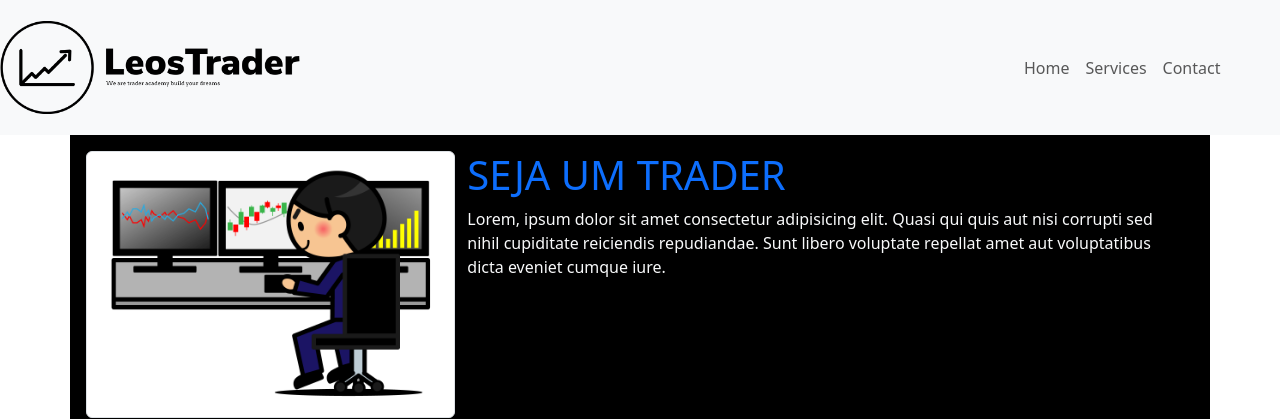
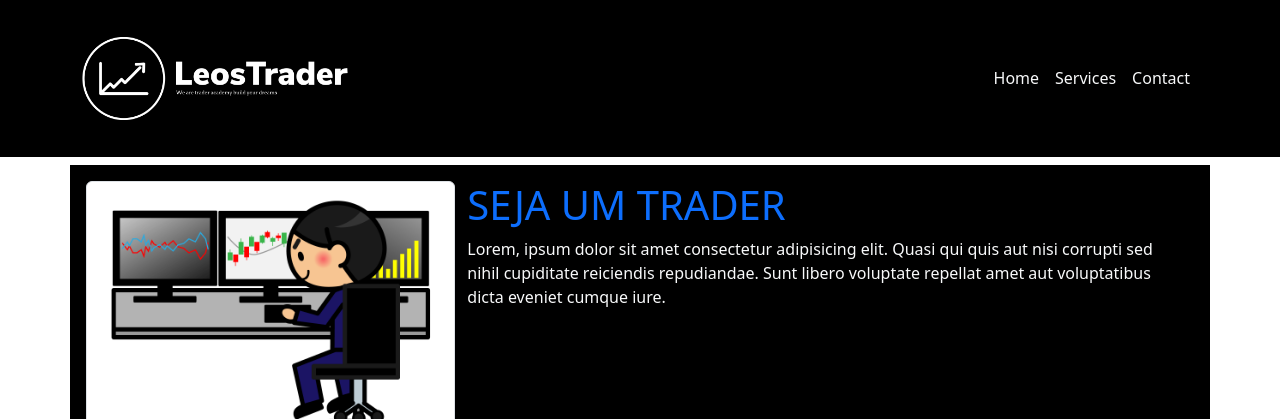
Before and after one commit to Leosharkdev/leos-trader, a PHP site: page / in a window 1280 px wide. Shown: the top 419 px of the page. Run offline with PHP 8.4, Linux system fonts and the light colour scheme.

Commit message:
atualização de card e inicio de footer

```diff
--- a/index.php
+++ b/index.php
@@ -5,38 +5,41 @@
     <meta charset="UTF-8">
     <meta http-equiv="X-UA-Compatible" content="IE=edge">
     <meta name="viewport" content="width=device-width, initial-scale=1.0">
-    <title>Document</title>
+    <title>Leos-trader</title>
     <link href="https://cdn.jsdelivr.net/npm/bootstrap@5.3.0-alpha3/dist/css/bootstrap.min.css" rel="stylesheet"
         integrity="sha384-KK94CHFLLe+nY2dmCWGMq91rCGa5gtU4mk92HdvYe+M/SXH301p5ILy+dN9+nJOZ" crossorigin="anonymous">
 </head>
 
 <body>
     <header>
-        <div>
 
-            <nav class="navbar navbar-light bg-light">
+        <div class="p-3 mb-2 bg-black">
 
-                <nav class="navbar navbar-expand-lg navbar-light bg-light">
+            <nav class="navbar ">
+                <div class="container">
+
+                    <nav class="navbar navbar-expand-lg ">
                         <a class="navbar-brand" href="#">
-                    <img src="assets/img/leostrader-low-resolution-logo-black-on-transparent-background.png" alt=""
-                        width="30%" height="30%">
+                            <img src="assets/img/leostrader-low-resolution-logo-white-on-transparent-background.png"
+                                alt="" width="30%" height="30%">
                         </a>
                         <button class="navbar-toggler" type="button" data-toggle="collapse" data-target="#navbarNav"
                             aria-controls="navbarNav" aria-expanded="false" aria-label="Toggle navigation">
                             <span class="navbar-toggler-icon"></span>
                         </button>
                         <div class="collapse navbar-collapse" id="navbarNav">
-                        <ul class="navbar-nav">
+                            <ul class="navbar-nav text-white">
                                 <li class="nav-item active">
-                                <a class="nav-link" href="#">Home <span class="sr-only"></span></a>
+                                    <a class="nav-link text-light" href="#">Home <span class="sr-only"></span></a>
                                 </li>
                                 <li class="nav-item">
-                                <a class="nav-link" href="#">Services</a>
+                                    <a class="nav-link text-light" href="#">Services</a>
                                 </li>
                                 <li class="nav-item">
-                                <a class="nav-link" href="#">Contact</a>
+                                    <a class="nav-link text-light" href="#">Contact</a>
                                 </li>
                             </ul>
+                        </div>
                 </div>
             </nav>
             </nav>
@@ -67,9 +70,9 @@
 
             <div class="card-group">
                 <div class="card">
-                    <img src="..." class="card-img-top" alt="...">
+                    <img src="assets/img/icontrade.png" class="card-img-top h-50" alt="...">
                     <div class="card-body">
-                        <h5 class="card-title">Card title</h5>
+                        <h5 class="card-title">Em rumo ao topo</h5>
                         <p class="card-text">This is a wider card with supporting text below as a natural lead-in to
                             additional content. This content is a little bit longer.</p>
                     </div>
@@ -78,9 +81,9 @@
                     </div>
                 </div>
                 <div class="card">
-                    <img src="..." class="card-img-top" alt="...">
+                    <img src="assets/img/icontrade2.png" class="card-img-top h-50" alt="...">
                     <div class="card-body">
-                        <h5 class="card-title">Card title</h5>
+                        <h5 class="card-title">Como trabalhar seu dinheiro</h5>
                         <p class="card-text">This card has supporting text below as a natural lead-in to additional
                             content.</p>
                     </div>
@@ -89,9 +92,9 @@
                     </div>
                 </div>
                 <div class="card">
-                    <img src="..." class="card-img-top" alt="...">
+                    <img src="assets/img/icontrade3.png" class="card-img-top h-50" alt="...">
                     <div class="card-body">
-                        <h5 class="card-title">Card title</h5>
+                        <h5 class="card-title">Rendimentos</h5>
                         <p class="card-text">This is a wider card with supporting text below as a natural lead-in to
                             additional content. This card has even longer content than the first to show that equal
                             height action.</p>
@@ -108,8 +111,11 @@
 
         </section>
     </main>
-    <footer>
 
+    <footer class="footer mt-auto py-3 bg-blue-800" style="background-color:var(--bs-primary-text-emphasis)">
+        <div class="container">
+            <span class="text-muted">Coloque o conteúdo do sticky footer aqui.</span>
+        </div>
     </footer>
 
 
```
Also changed, not shown: assets/img/icontrade.png (added), assets/img/icontrade2.png (added), assets/img/icontrade3.png (added). Lines whose indentation alone changed are shown as unchanged.
